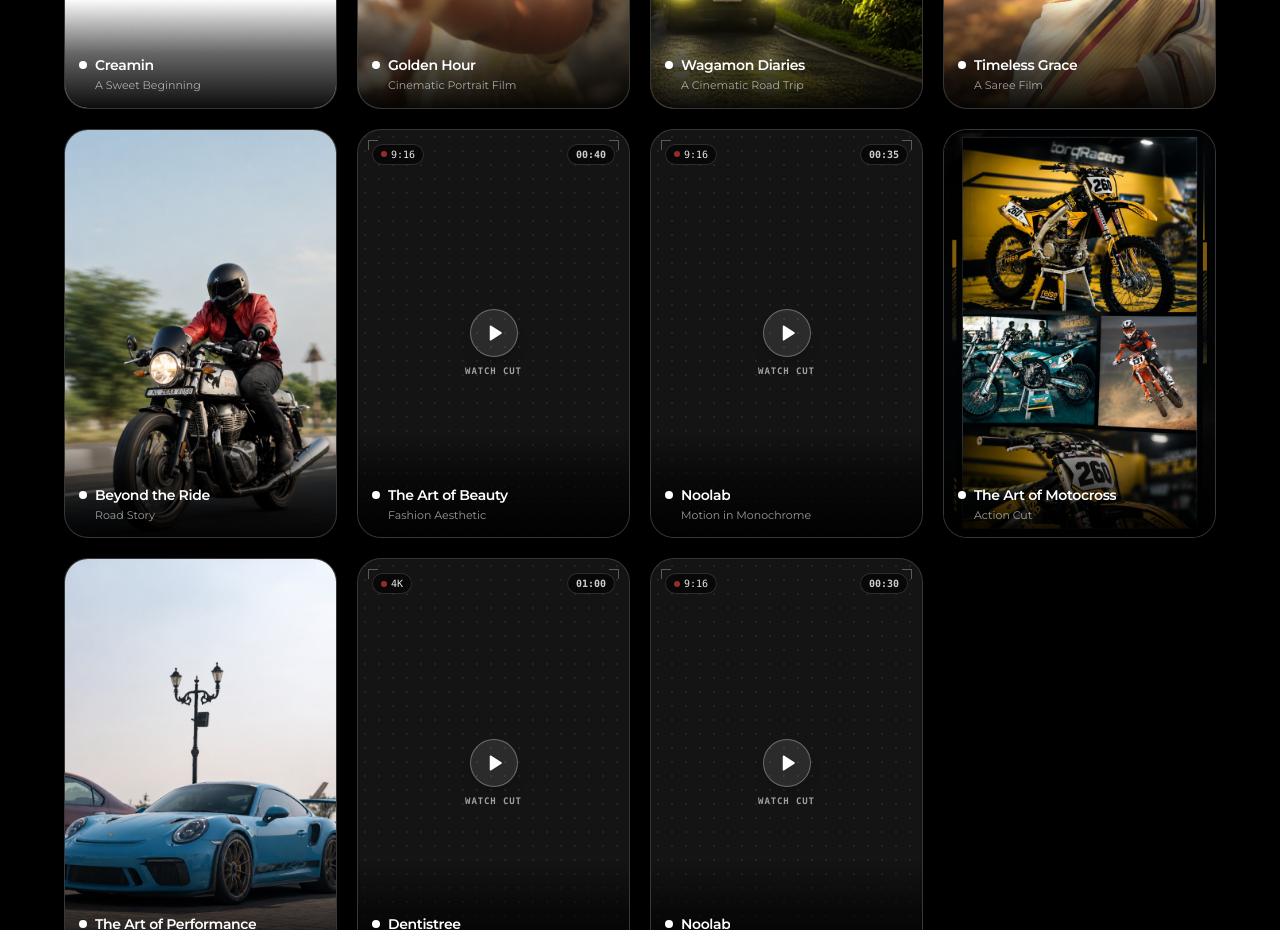
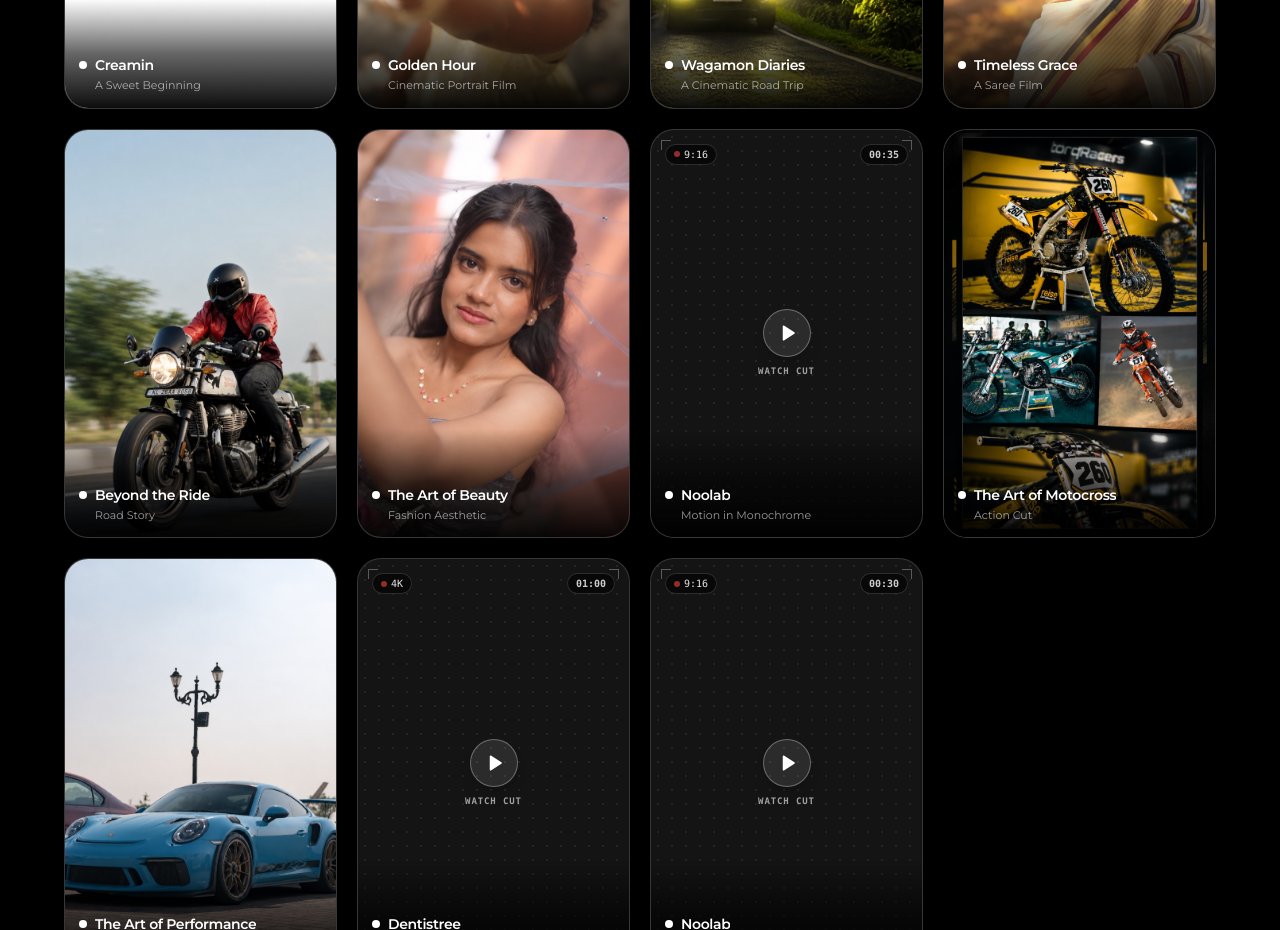
Before and after one commit to thenameisanzu/Anandhu-prasad-portfolio, a Next.js app: page / in a window 1280 px wide. Shown: the part 2540-3470 px from the top of the page. Built offline with nearby package versions, Linux system fonts and the light colour scheme; a web font is replaced by a local one.

Commit message:
feat(projects): add official thumbnail for The Art of Beauty

```diff
--- a/components/Site.jsx
+++ b/components/Site.jsx
@@ -320,7 +320,7 @@ export const PROJECTS = [
     desc: 'High-fashion aesthetic reel featuring refined color palette, seamless match cuts, dynamic typography, and crisp beauty grade.',
     driveUrl: 'https://drive.google.com/file/d/1eRSgnNweBRr38AnYdVB91Gdk-ulWwmqF/view?usp=sharing',
     previewUrl: 'https://drive.google.com/file/d/1eRSgnNweBRr38AnYdVB91Gdk-ulWwmqF/preview',
-    thumbnailImage: null,
+    thumbnailImage: '/projects/the-art-of-beauty.jpg',
     tags: ['Fashion Reel', 'Beauty Grade', 'CapCut Pro'],
   },
   {
```
Also changed, not shown: public/projects/the-art-of-beauty.jpg (added).
